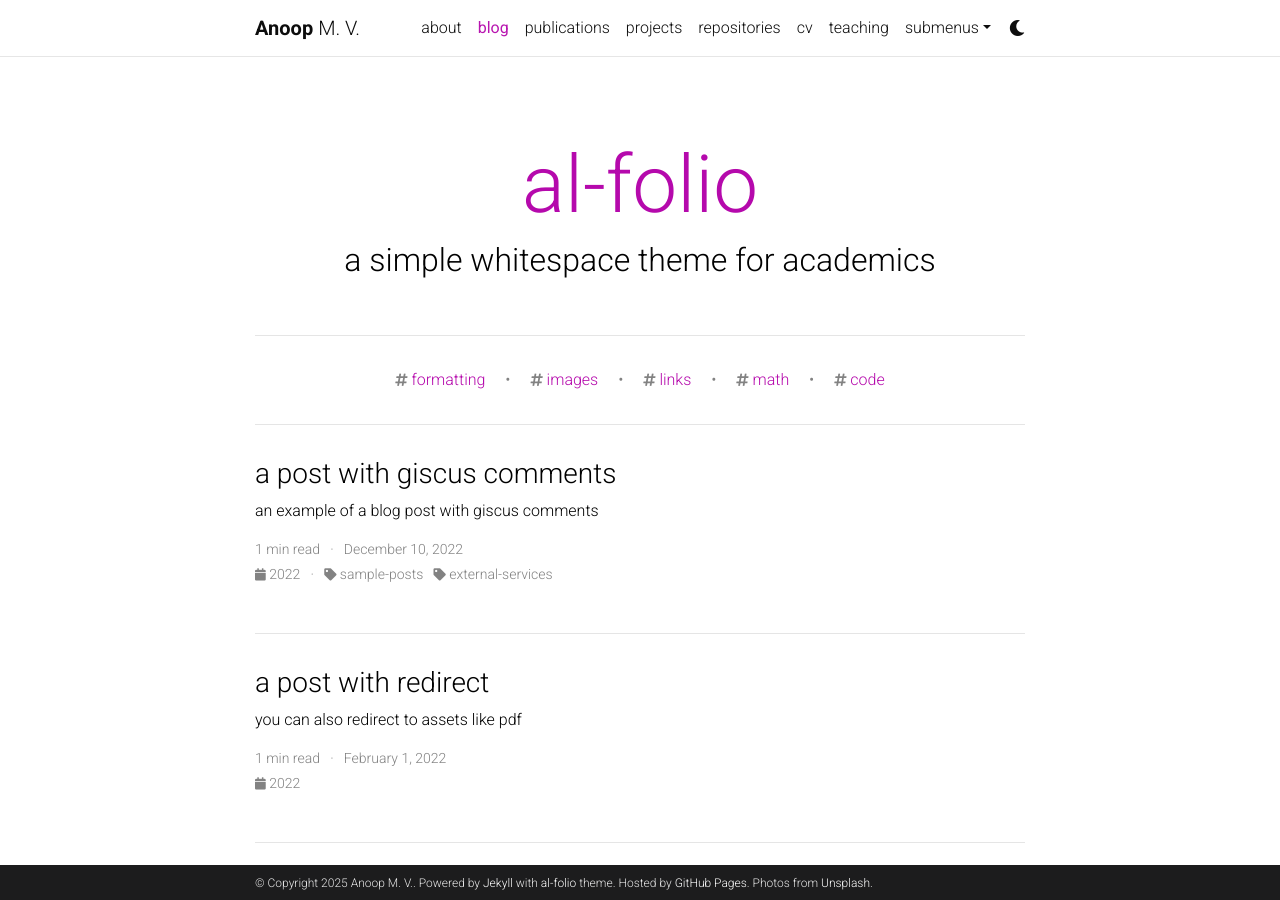
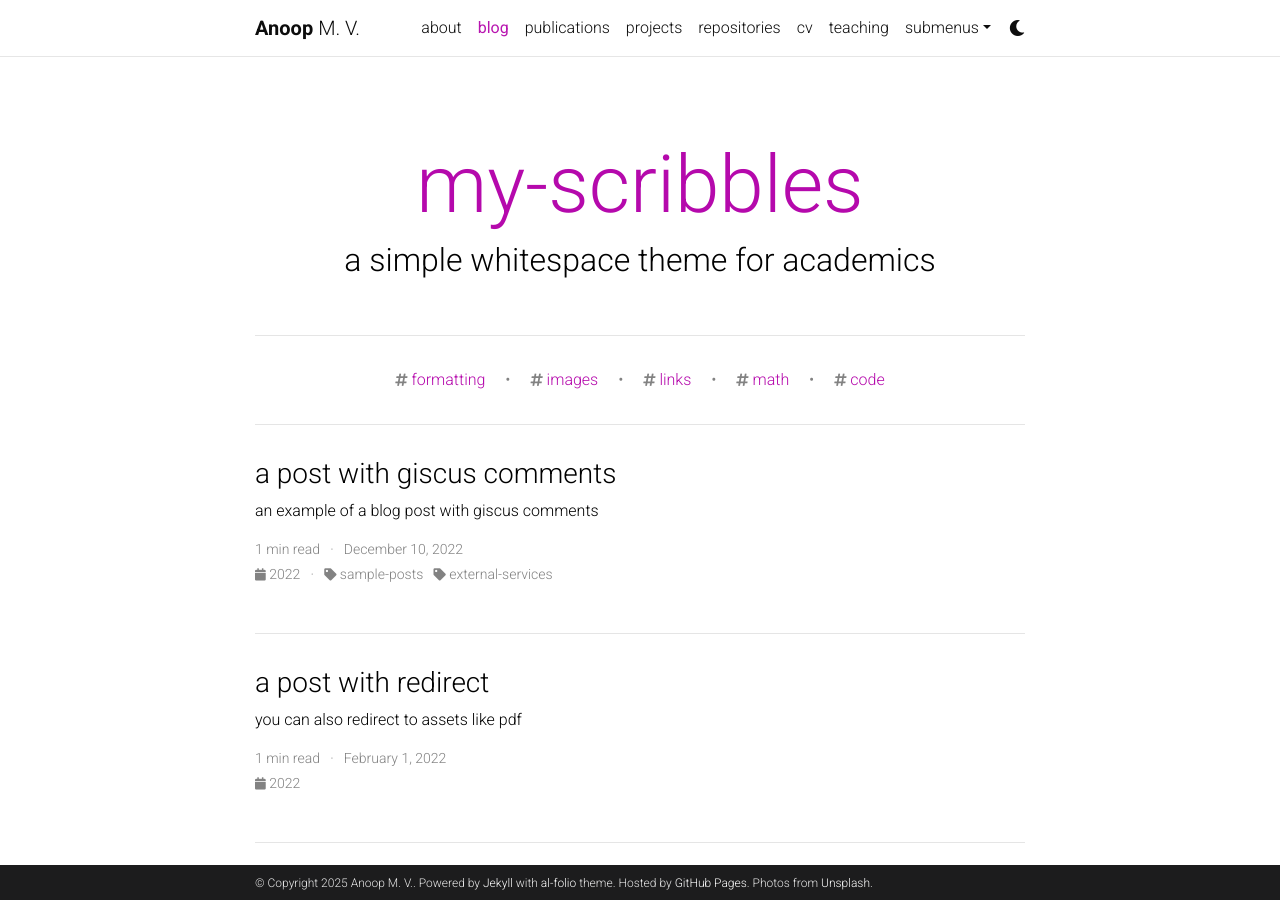
Before and after one commit to anoopmohanvijaya/mypage, a Jekyll site: the page built from blog/index.html, in a window 1280 px wide and 900 px high. Built offline with Jekyll 4.4.1, drawn with Linux system fonts in a browser that asks for light colours; the list of posts is cut into pages by our own code; comment, search, counter and statistics services are not loaded; a style sheet for code colours, icons or effects is not loaded.

Commit message:
updated blog_title

```diff
--- a/_config.yml
+++ b/_config.yml
@@ -120,7 +120,7 @@ bing_site_verification:  # out your bing-site-verification ID (Bing Webmaster)
 # Blog
 # -----------------------------------------------------------------------------
 
-blog_name: al-folio # blog_name will be displayed in your blog page
+blog_name: my-scribbles # blog_name will be displayed in your blog page
 blog_nav_title: blog # your blog must have a title for it to be displayed in the nav bar
 blog_description: a simple whitespace theme for academics
 permalink: /blog/:year/:title/
@@ -137,7 +137,7 @@ related_blog_posts:
 # Follow instructions on https://giscus.app/ to setup for your repo to fill out
 # the information below.
 giscus:
-  repo: alshedivat/al-folio      # <your-github-user-name>/<your-github-repo-name>
+  repo: anoopmohanvijaya/mypage      # <your-github-user-name>/<your-github-repo-name>
   repo_id: MDEwOlJlcG9zaXRvcnk2MDAyNDM2NQ==
   category: Comments             # name of the category under which discussions will be created
   category_id: DIC_kwDOA5PmLc4CTBt6
@@ -156,9 +156,9 @@ disqus_shortname: al-folio # put your disqus shortname
 # External sources.
 # If you have blog posts published on medium.com or other external sources,
 # you can display them in your blog by adding a link to the RSS feed.
-external_sources:
-  - name: medium.com
-    rss_url: https://medium.com/@al-folio/feed
+#external_sources:
+#  - name: medium.com
+#    rss_url: https://medium.com/@al-folio/feed
 
 # -----------------------------------------------------------------------------
 # Collections
```
